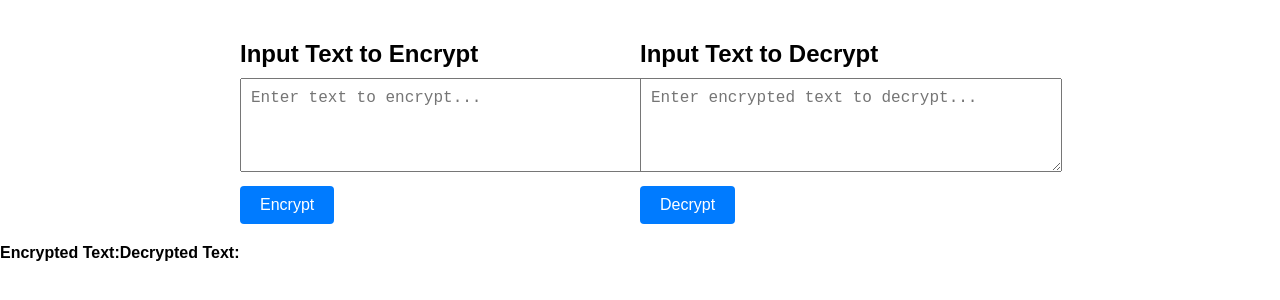
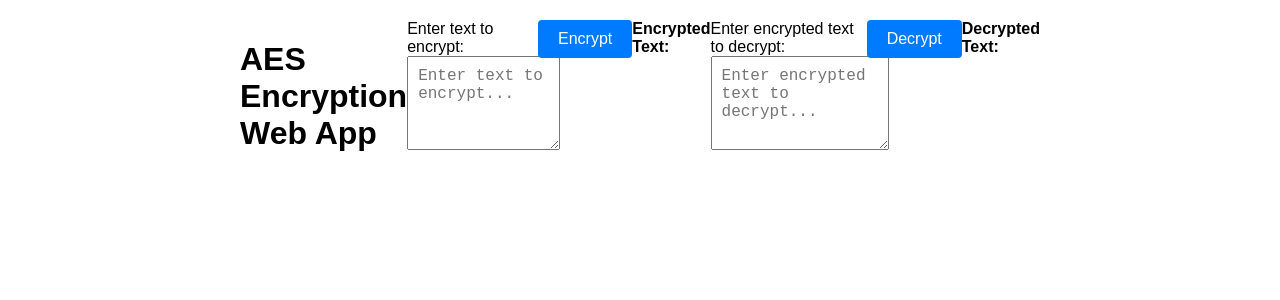
Before and after one commit to yacobUW/Encryption-Web-App, a website: page index.html in a window 1280 px wide. Drawn offline with Linux system fonts and the light colour scheme.

Commit message:
Update index.html

```diff
--- a/index.html
+++ b/index.html
@@ -8,31 +8,44 @@
 </head>
 <body>
   <div class="container">
-    <div class="input-container">
-      <h2>Input Text to Encrypt</h2>
+    <h1>AES Encryption Web App</h1>
+
+    <!-- Encryption Form -->
+    <div class="form-group">
+      <label for="inputText">Enter text to encrypt:</label>
       <textarea id="inputText" rows="4" placeholder="Enter text to encrypt..."></textarea>
-      <button onclick="handleEncryption()">Encrypt</button>
+    </div>
+    <div class="form-group">
+      <button id="encryptButton">Encrypt</button>
     </div>
 
-    <div class="input-container">
-      <h2>Input Text to Decrypt</h2>
-      <textarea id="encryptedText" rows="4" placeholder="Enter encrypted text to decrypt..."></textarea>
-      <button onclick="handleDecryption()">Decrypt</button>
-    </div>
-  </div>
-
-  <div class="result-container">
+    <!-- Display Encrypted Text -->
     <div class="result">
       <strong>Encrypted Text:</strong>
       <div id="encryptedOutput"></div>
     </div>
 
+    <!-- Decryption Form -->
+    <div class="form-group">
+      <label for="encryptedText">Enter encrypted text to decrypt:</label>
+      <textarea id="encryptedText" rows="4" placeholder="Enter encrypted text to decrypt..."></textarea>
+    </div>
+    <div class="form-group">
+      <button id="decryptButton">Decrypt</button>
+    </div>
+
+    <!-- Display Decrypted Text -->
     <div class="result">
       <strong>Decrypted Text:</strong>
       <div id="decryptedOutput"></div>
     </div>
   </div>
 
-  <script type="text/jsx" src="js/react/APP.js"></script>
+  <!-- Include your JavaScript files for encryption and decryption -->
+  <script src="js/encryption/AES_encryption.js"></script>
+  <script src="js/decryption/AES_decryption.js"></script>
+
+  <!-- Your main script to handle encryption and decryption logic -->
+  <script src="js/script.js"></script>
 </body>
 </html>
```
